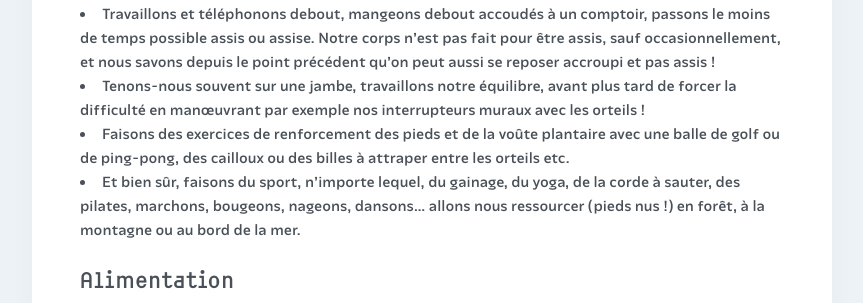
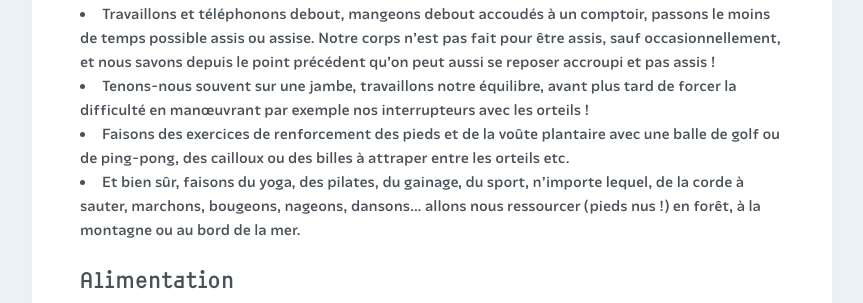
Before and after one commit to courirpaleo/courirpaleo.github.io, a Jekyll site: the page built from _pages/ressources.md, in a window 1280 px wide and 900 px high, scrolled down 2968 px. Shown: the part 185-488 px from the top of the window, without its empty margins (208-1071 px from the left). Built offline with Jekyll 4.4.1, drawn with Linux system fonts in a browser that asks for light colours; some web fonts are replaced.

Commit message:
Update ressources.md

```diff
--- a/_pages/ressources.md
+++ b/_pages/ressources.md
@@ -24,9 +24,9 @@ Ci-dessus&nbsp;: rivière en sous-bois en Balagne (Corse)&nbsp;&mdash;&nbsp;un t
 Quelques astuces pour gagner en souplesse et en résistance&nbsp;:
 - Accroupissons-nous. Certes, cette position est malheureusement dévalorisée et avoir des toilettes avec un siège est perçu comme un progrès, mais pourtant c'est une excellente position pour évacuer les selles et &mdash;&nbsp;plus important pour nous ici&nbsp;&mdash; assouplir ses hanches, rotules, chevilles et gagner en souplesse. Notre fondateur ne pouvait plus courir à cause d'un ménisque fracturé et déplacé et a justement créé Courir Paléo après s'être soigné tout seul&nbsp;: aujourd'hui, son articulation s'est renforcée, sans chirurgie ni traitement, notamment par de tels exercices et en optant, bien entendu, pour une foulée naturelle.
 - Travaillons et téléphonons debout, mangeons debout accoudés à un comptoir, passons le moins de temps possible assis ou assise. Notre corps n'est pas fait pour être assis, sauf occasionnellement, et nous savons depuis le point précédent qu'on peut aussi se reposer accroupi et pas assis&nbsp;!
-- Tenons-nous souvent sur une jambe, travaillons notre équilibre, avant plus tard de forcer la difficulté en man&oelig;uvrant par exemple nos interrupteurs muraux avec les orteils&nbsp;!
+- Tenons-nous souvent sur une jambe, travaillons notre équilibre, avant plus tard de forcer la difficulté en man&oelig;uvrant par exemple nos interrupteurs avec les orteils&nbsp;!
 - Faisons des exercices de renforcement des pieds et de la voûte plantaire avec une balle de golf ou de ping-pong, des cailloux ou des billes à attraper entre les orteils etc.
-- Et bien sûr, faisons du sport, n'importe lequel, du gainage, du yoga, de la corde à sauter, des pilates, marchons, bougeons, nageons, dansons... allons nous ressourcer (pieds nus&nbsp;!) en forêt, à la montagne ou au bord de la mer.
+- Et bien sûr, faisons du yoga, des pilates, du gainage, du sport, n'importe lequel, de la corde à sauter, marchons, bougeons, nageons, dansons... allons nous ressourcer (pieds nus&nbsp;!) en forêt, à la montagne ou au bord de la mer.
 
 ## Alimentation
 ![Courir Paleo](/assets/images/CourirPaleo_photo_marque_MQ_1200px.jpg)
```
